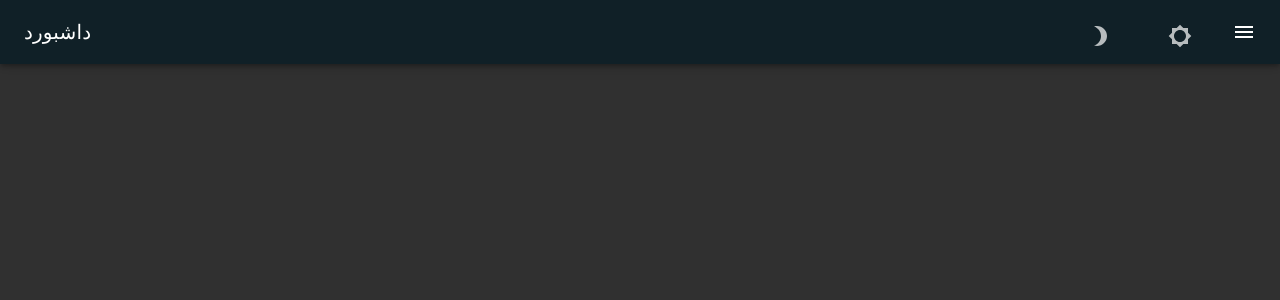
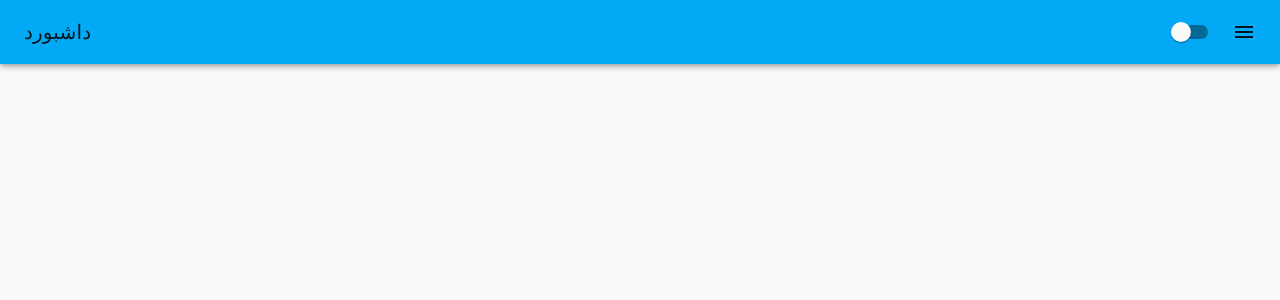
Before and after one commit to vidaHd/React-PlayGround, a React (Create React App) app: page /dashboard in a window 1280 px wide. Shown: the top 300 px of the page. Built offline with nearby package versions, Linux system fonts and the light colour scheme.

Commit message:
darkMode Add

```diff
--- a/src/components/Dashboard.tsx
+++ b/src/components/Dashboard.tsx
@@ -1,22 +1,29 @@
 import PersistentDrawerRight from "./Sidebar";
+import React from "react";
+import Checkbox from "@material-ui/core/Checkbox";
 
 interface Iitem {
   name: string;
   color: string;
   route: string;
+  darkState?: boolean;
 }
 
 const Dashboard = () => {
+  const [darkState, setDarkState] = React.useState(true);
+  const palletType = darkState ? "dark" : "light";
   const items: Iitem[] = [
     {
       name: "product",
       color: "#000",
       route: "/product",
+      darkState: true,
     },
     {
       name: "orders",
       color: "#000",
       route: "/order",
+      darkState: true,
     },
   ];
 
--- a/src/components/Sidebar.tsx
+++ b/src/components/Sidebar.tsx
@@ -12,21 +12,17 @@ import ChevronLeftIcon from "@material-ui/icons/ChevronLeft";
 import ChevronRightIcon from "@material-ui/icons/ChevronRight";
 import ListItem from "@material-ui/core/ListItem";
 import ListItemText from "@material-ui/core/ListItemText";
-
 import Accordion from "@material-ui/core/Accordion";
 import AccordionSummary from "@material-ui/core/AccordionSummary";
 import Typography from "@material-ui/core/Typography";
 import ExpandMoreIcon from "@material-ui/icons/ExpandMore";
 import { BrowserRouter as Router, Route, Link } from "react-router-dom";
-import BottomNavigation from "@material-ui/core/BottomNavigation";
-import BottomNavigationAction from "@material-ui/core/BottomNavigationAction";
-import RestoreIcon from "@material-ui/icons/Restore";
-import FavoriteIcon from "@material-ui/icons/Favorite";
-import LocationOnIcon from "@material-ui/icons/LocationOn";
-import Brightness3Icon from "@material-ui/icons/Brightness3";
-import Brightness5Icon from "@material-ui/icons/Brightness5";
-import { theme } from "../index";
 import { ThemeProvider, createMuiTheme } from "@material-ui/core/styles";
+import { orange } from "@material-ui/core/colors";
+import { lightBlue } from "@material-ui/core/colors";
+import { deepOrange } from "@material-ui/core/colors";
+import { deepPurple } from "@material-ui/core/colors";
+import { Switch } from "@material-ui/core";
 
 interface Iitem {
   name: string;
@@ -102,10 +98,18 @@ const useStyles = makeStyles((theme: Theme) => ({
 
 export default function PersistentDrawerRight(props: IpersistentDrawerRight) {
   const { items } = props;
+
   const classes = useStyles();
+
   const theme = useTheme();
   const [open, setOpen] = useState(false);
+
   const [itemList, setItemlist] = useState<Iitem[]>([]);
+
+  const [darkState, setDarkState] = useState(false);
+  const palletType = darkState ? "dark" : "light";
+  const mainPrimaryColor = darkState ? orange[500] : lightBlue[500];
+  const mainSecondaryColor = darkState ? deepOrange[900] : deepPurple[500];
 
   useEffect(() => {
     setItemlist(items);
@@ -119,10 +123,28 @@ export default function PersistentDrawerRight(props: IpersistentDrawerRight) {
     setOpen(false);
   };
 
+  const handleThemeChange = () => {
+    setDarkState(!darkState);
+  };
+
+  const darkTheme = createMuiTheme({
+    palette: {
+      type: palletType,
+
+      primary: {
+        main: mainPrimaryColor,
+      },
+
+      secondary: {
+        main: mainSecondaryColor,
+      },
+    },
+  });
+
   return (
+    <ThemeProvider theme={darkTheme}>
       <div className={classes.root}>
         <CssBaseline />
-
         <AppBar
           position="fixed"
           className={clsx(classes.appBar, {
@@ -133,10 +155,9 @@ export default function PersistentDrawerRight(props: IpersistentDrawerRight) {
             <Typography variant="h6" noWrap className={classes.title}>
               {props.title}
             </Typography>
-          <BottomNavigation>
-            <BottomNavigationAction icon={<Brightness3Icon />} />
-            <BottomNavigationAction icon={<Brightness5Icon />} />
-          </BottomNavigation>
+
+            <Switch checked={darkState} onChange={handleThemeChange} />
+
             <IconButton
               color="inherit"
               aria-label="open drawer"
@@ -199,5 +220,6 @@ export default function PersistentDrawerRight(props: IpersistentDrawerRight) {
 
         <div className={classes.root}></div>
       </div>
+    </ThemeProvider>
   );
 }
--- a/src/components/ViewProducts.tsx
+++ b/src/components/ViewProducts.tsx
@@ -16,12 +16,8 @@ import EditModalFunction from "./EditeModal";
 import _ from "lodash";
 import Checkbox from "@material-ui/core/Checkbox";
 import Card from "@material-ui/core/Card";
-import CardActions from "@material-ui/core/CardActions";
 import CardContent from "@material-ui/core/CardContent";
 import Typography from "@material-ui/core/Typography";
-import { includes } from "cypress/types/lodash";
-import { ThemeProvider, createMuiTheme } from "@material-ui/core/styles";
-import DarkMode from "./DarkMode";
 
 interface Iclases {
   modal?: string;
@@ -63,13 +59,11 @@ const useStyles = makeStyles((theme) => ({
     marginTop: 50,
     overflowY: "scroll",
     minHeight: 100,
-    backgroundColor: theme.palette.background.paper,
   },
   paper: {
     padding: theme.spacing(2),
     textAlign: "center",
     color: theme.palette.text.secondary,
-    backgroundColor: theme.palette.background.paper,
     border: "2px solid #000",
     boxShadow: theme.shadows[5],
   },
@@ -98,7 +92,7 @@ const useStyles = makeStyles((theme) => ({
 }));
 
 export const View = (props): JSX.Element => {
-  const classes: Iclases = useStyles({ isDarkMode: true });
+  const classes: Iclases = useStyles({ darkMode: true });
 
   const [showEditModal, setShowEditModal] = useState(false);
 
@@ -129,7 +123,6 @@ export const View = (props): JSX.Element => {
     for (let i = 0; i < objJson.length; i++) {
       objJson[i].id = i;
       const tests = _.get(objJson, [i, "id"], []);
-      console.log(tests);
     }
 
     setFormData(objJson);
@@ -291,10 +284,7 @@ export const View = (props): JSX.Element => {
     setSelectedIds(checkbox);
   }
   return (
-    // <ThemeProvider>
     <>
-      {/* <GlobalStyle /> */}
-
       {showEditModal && (
         <EditModalFunction
           openEditModal={showEditModal}
@@ -392,7 +382,7 @@ export const View = (props): JSX.Element => {
                       />
                     )}
                   </TableCell>
-                  <TableCell>
+                  <TableCell align="right">
                     <Button
                       color="secondary"
                       className={classes.button}
@@ -434,6 +424,5 @@ export const View = (props): JSX.Element => {
         </Card>
       </div>
     </>
-    // </ThemeProvider>
   );
 };
--- a/src/index.js
+++ b/src/index.js
@@ -1,67 +1,18 @@
-import React, { useState, useEffect } from "react";
+import React from "react";
 import ReactDOM from "react-dom";
 import "./index.css";
 import App from "./App";
 import reportWebVitals from "./reportWebVitals";
 import { Provider } from "react-redux";
 import configureStore from "./redux/store/index";
-import { ThemeProvider, createMuiTheme } from "@material-ui/core/styles";
-import CssBaseline from "@material-ui/core/CssBaseline";
-import { red } from "@material-ui/core/colors";
 
-export const theme = createMuiTheme({
-  palette: {
-    type: "dark",
-    secondary: {
-      main: "#b9f6ca",
-    },
-    grey: {
-      800: "#000000",
-      900: "#121212",
-    },
-    background: {
-      paper: "#102027",
-    },
-    primary: {
-      main: "#102027",
-    },
-  },
-  dark:{
-    type: "dark",
-    secondary: {
-      main: "#b9f6ca",
-    },
-    grey: {
-      800: "#000000",
-      900: "#121212",
-    },
-    background: {
-      paper: "#102027",
-    },
-    primary: {
-      main: "#102027",
-    },
-  }
-});
-
-export const themes = createMuiTheme({
-  palette: {
-    type: "light",
-  },
-});
-
-const handelTheme = () => {
-  alert("h");
-};
 const store = configureStore();
 
 ReactDOM.render(
   <React.StrictMode>
-    <ThemeProvider theme={theme}>
-      <Provider store={store}>
-        <App />
-      </Provider>
-    </ThemeProvider>
+    <Provider store={store}>
+      <App />
+    </Provider>
   </React.StrictMode>,
   document.getElementById("root")
 );
```
Also changed, not shown: src/App.js (+0 -20 lines), src/components/DarkMode.tsx (deleted, +0 -7 lines). Lines whose indentation alone changed are shown as unchanged.
